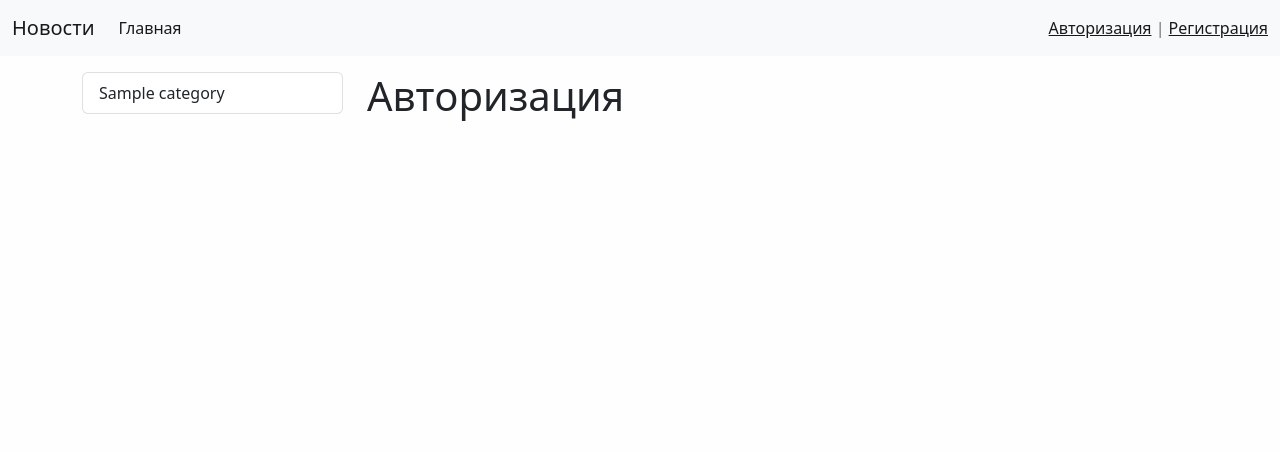
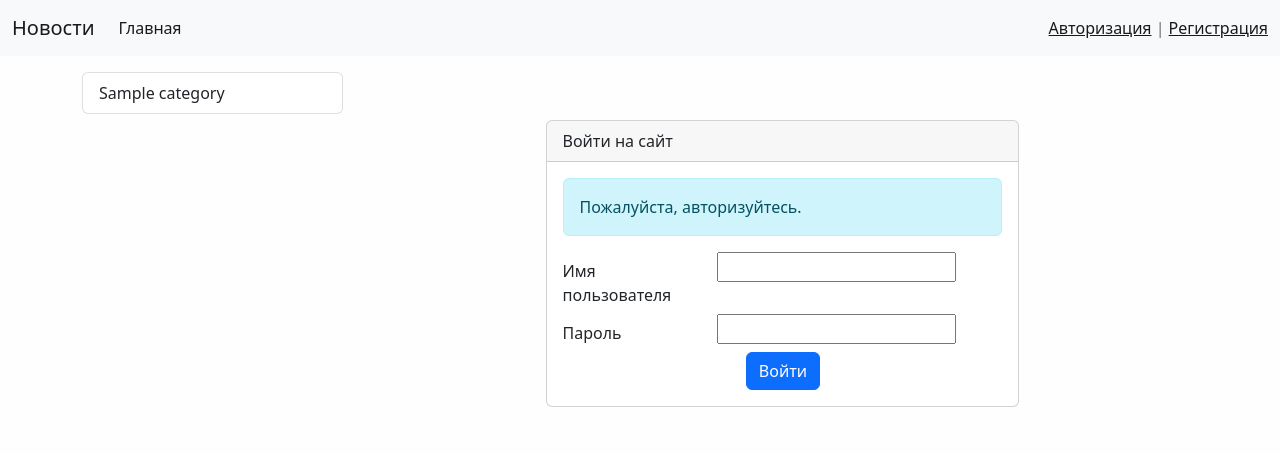
Before and after one commit to kkkebo/News-Agent, a Django app: page /login/ in a window 1280 px wide. Shown: the top 454 px of the page. Run offline with Django 4.2, Linux system fonts and the light colour scheme; tables that the repository leaves empty hold one stand-in row (values such as "Sample post"); some libraries are stand-ins or nearby versions.

Commit message:
Added login and logout

```diff
--- a/djsitetest/news/forms.py
+++ b/djsitetest/news/forms.py
@@ -2,7 +2,7 @@ import re
 
 from django import forms
 from django.contrib.auth import get_user_model
-from django.contrib.auth.forms import UserCreationForm
+from django.contrib.auth.forms import UserCreationForm, AuthenticationForm
 from django.core.exceptions import ValidationError
 
 from .models import News
@@ -10,11 +10,13 @@ from .models import News
 User = get_user_model()
 
 
+class LoginUserForm(AuthenticationForm):
+    username = forms.CharField(label='Логин', widget=forms.TextInput(attrs={'class': 'form-input'}))
+    password = forms.CharField(label='Пароль', widget=forms.PasswordInput(attrs={'class': 'form-input'}))
+
+
 class UserRegisterForm(UserCreationForm):
     email = forms.EmailField(label='E-mail адрес', widget=forms.EmailInput(attrs={'class': 'form-input'}))
-    # username = forms.CharField(label='Логин', widget=forms.TextInput(attrs={'class': 'form-input'}))
-    # password1 = forms.CharField(label='Пароль', widget=forms.PasswordInput(attrs={'class': 'form-input'}))
-    # password2 = forms.CharField(label='Повтор пароля', widget=forms.PasswordInput(attrs={'class': 'form-input'}))
 
     class Meta(UserCreationForm.Meta):
         model = User
--- a/djsitetest/news/templates/news/login.html
+++ b/djsitetest/news/templates/news/login.html
@@ -9,6 +9,49 @@
 {% endblock %}
 
 {% block content %}
-    <h1>Авторизация</h1>
+
+
+<div class="row justify-content-center">
+  <div class="col-md-8 p-5">
+    <div class="card">
+      <div class="card-header">Войти на сайт</div>
+      <div class="card-body">
+        {% if form.errors %}
+        <div class="alert alert-danger" role="alert">
+          Имя пользователя и пароль не совпадают. Введите правильные данные.
+        </div>
+        {% endif %}
+
+        <div class="alert alert-info" role="alert">
+          Пожалуйста, авторизуйтесь.
+        </div>
+
+        <form method="post" action="{% url 'login' %}">
+          {% csrf_token %}
+          <input type="hidden" name="next" value="{{ next }}">
+          <div class="form-group row">
+              <label for="{{ form.username.id_for_label }}" class="col-md-4 col-form-label text-md-right">Имя пользователя</label>
+              <div class="col-md-6">
+                  {{ form.username }}
+              </div>
+          </div>
+
+          <div class="form-group row">
+              <label for="{{ form.password.id_for_label }}" class="col-md-4 col-form-label text-md-right">Пароль</label>
+              <div class="col-md-6">
+                  {{ form.password }}
+              </div>
+          </div>
+
+          <div class="col-md-6 offset-md-5">
+              <button type="submit" class="btn btn-primary">
+                Войти
+              </button>
+          </div>
+        </form>
+      </div> <!-- card body -->
+    </div> <!-- card -->
+  </div> <!-- col -->
+</div> <!-- row -->
 
 {% endblock %}
--- a/djsitetest/news/templates/news/register.html
+++ b/djsitetest/news/templates/news/register.html
@@ -30,12 +30,12 @@
                             <label for="{{ field.id_for_label }}" class="col-md-4 col-form-label text-md-right">
                                 {{ field.label }}{% if field.field.required %}<span class="required">*</span>{% endif %}
                             </label>
-                            <div class="col-md-6">
-                                {{ field }}
+                                <div class="col-md-4">
+                                    {{ field }}
                                 {% if field.help_text %}
                                     <small id="{{ field.id_for_label }}-help" class="form-text text-muted">{{ field.help_text|safe }}</small>
                                 {% endif %}
-                            </div>
+                                </div>
                             </div>
                         {% endfor %}
 
--- a/djsitetest/news/urls.py
+++ b/djsitetest/news/urls.py
@@ -4,7 +4,8 @@ from .views import *
 
 urlpatterns = [
     path('register/', SignUp.as_view(), name='register'),
-    path('login/', login, name='login'),
+    path('login/', Login.as_view(), name='login'),
+    path('logout/', logout_user, name='logout'),
     path('test/', test, name='test'),
     # path('', index, name='home'),
     path('', HomeNews.as_view(), name='home'),
--- a/djsitetest/news/views.py
+++ b/djsitetest/news/views.py
@@ -1,17 +1,28 @@
+from django.contrib.auth import logout
 from django.contrib.auth.mixins import LoginRequiredMixin
+from django.contrib.auth.views import LoginView
 from django.core.paginator import Paginator
 from django.shortcuts import render, get_object_or_404, redirect
 from django.urls import reverse_lazy
 from django.views.generic import ListView, DetailView, CreateView
-from .forms import NewsForm, UserRegisterForm
+from .forms import NewsForm, UserRegisterForm, LoginUserForm
 from django.contrib import messages
 
 
 from .models import News, Category
 
 
-def login(request):
-    return render(request, 'news/login.html')
+def logout_user(request):
+    logout(request)
+    return render(request, 'news/logout.html')
+
+
+class Login(LoginView):
+    form_class = LoginUserForm
+    template_name = 'news/login.html'
+
+    def get_success_url(self):
+        return reverse_lazy('home')
 
 
 class SignUp(CreateView):
--- a/djsitetest/templates/base.html
+++ b/djsitetest/templates/base.html
@@ -21,6 +21,8 @@
         <div class="col-md-9">
 
             {% block content %} {% endblock %}
+
+
 
             {% if page_obj.has_other_pages %}
             <nav aria-label="...">
--- a/djsitetest/templates/inc/_nav.html
+++ b/djsitetest/templates/inc/_nav.html
@@ -25,9 +25,14 @@
                 </li>
                 {% endif %}
             </ul>
+            {% if request.user.is_authenticated %}
+                <span class="navbar-text">
+                <li class="last"> {{ user.username }} | <a href="{% url 'logout' %}">Выйти</a></li>
+            {% else %}
+                <span class="navbar-text">
+            <a href="{% url 'login' %}">Авторизация</a> | <a href="{% url 'register' %}">Регистрация</a>
+            {% endif %}
 
-            <span class="navbar-text">
-            <a href="{% url 'login' %}">Авторизация</a> | <a href="{% url 'register' %}">Регистрация</a>
         </span>
     </div>
 
```
Also changed, not shown: djsitetest/news/templates/news/home_news_list.html (+28 -2 lines), djsitetest/news/templates/news/logout.html (added, +18 -0 lines).
